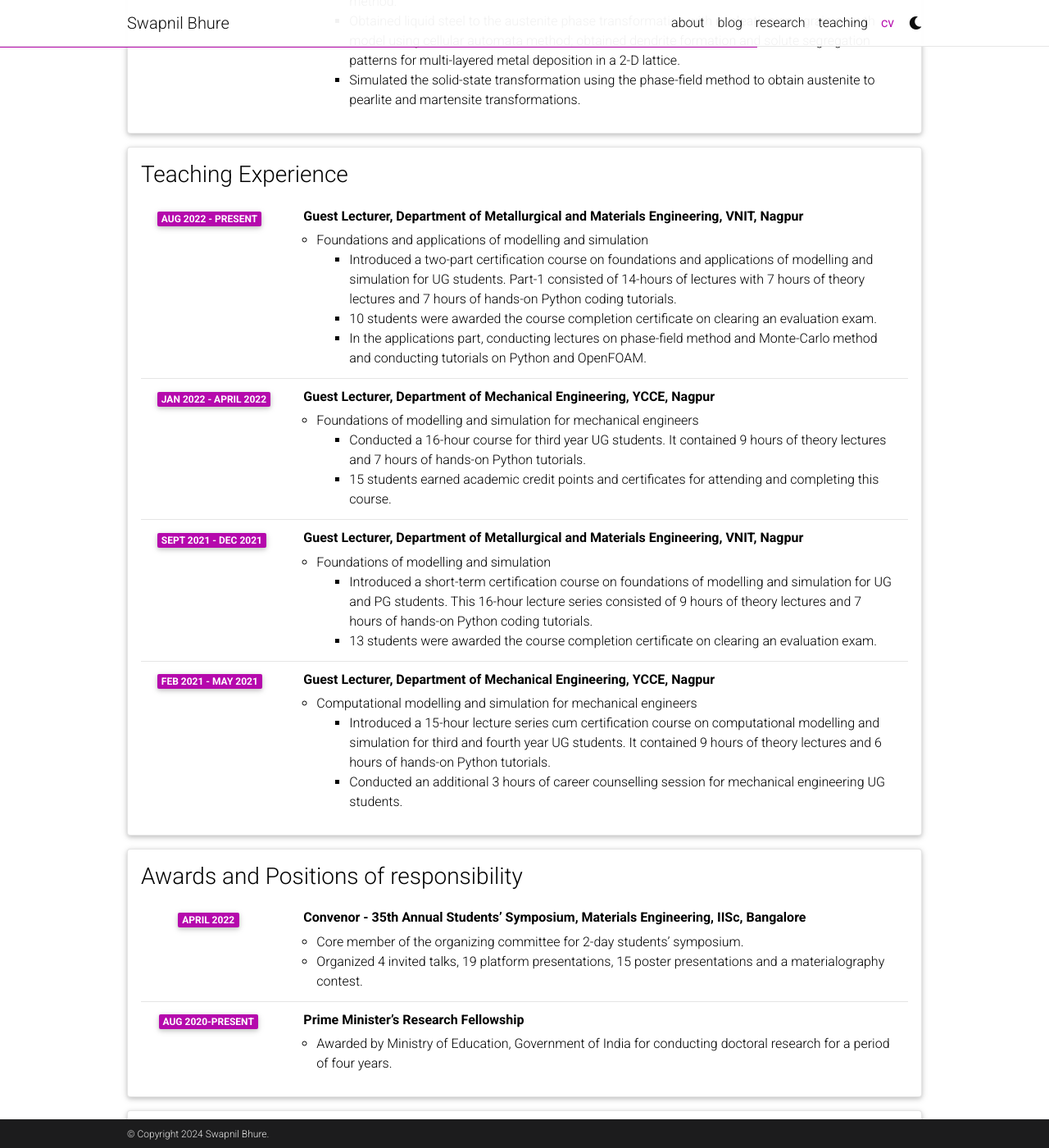
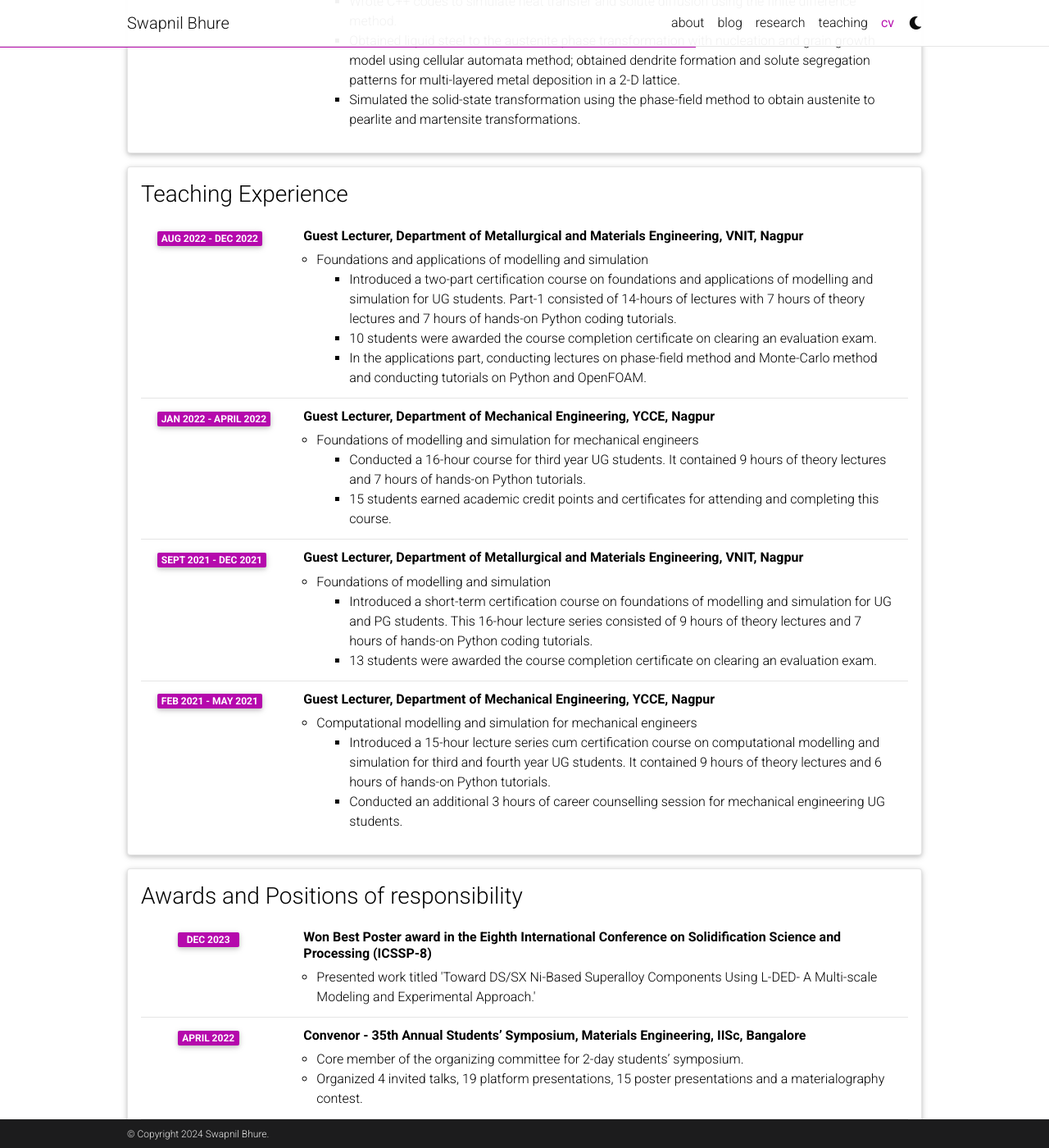
Before and after one commit to swapnilbhure/swapnilbhure.github.io, a Jekyll site: the page built from _pages/cv.md, in a window 1280 px wide and 1400 px high, scrolled down 1164 px. Shown: the whole window at 82% size. Built offline with Jekyll 4.4.1, drawn with Linux system fonts in a browser that asks for light colours; comment, search, counter and statistics services are not loaded; a style sheet for code colours, icons or effects is not loaded; some of the changed text lies outside the part shown.

Commit message:
Update cv.yml

```diff
--- a/_data/cv.yml
+++ b/_data/cv.yml
@@ -36,6 +36,7 @@
             - Developed a grand-potential and orientation-field-based phase-field model to simulate columnar to equiaxed transition (CET) and micro-segregation.
             - Developed a Monte-Carlo based model to simulate grain growth during AM process.
             - Conducted directed energy deposition (DED) based AM experiments to validate process and microstructure model.
+            - Produced near single-crystal CMSX-4 superalloy rods
 
     - title: Junior Research Fellow, Materials Engineering
       institution: Indian Institute of Science (IISc), Bangalore, Karnataka, India
@@ -53,7 +54,7 @@
   type: time_table
   contents:
     - title: Guest Lecturer, Department of Metallurgical and Materials Engineering, VNIT, Nagpur
-      year: Aug 2022 - Present
+      year: Aug 2022 - Dec 2022
       description:
         - title: Foundations and applications of modelling and simulation
           contents:
@@ -89,6 +90,11 @@
 - title: Awards and Positions of responsibility
   type: time_table
   contents:
+    - title: Won Best Poster award in the Eighth International Conference on Solidification Science and Processing (ICSSP-8)
+      year: Dec 2023
+      description:
+        - Presented work titled 'Toward DS/SX Ni-Based Superalloy Components Using L-DED- A Multi-scale Modeling and Experimental Approach.'
+
     - title: Convenor - 35th Annual Students’ Symposium, Materials Engineering, IISc, Bangalore
       year: April 2022
       description:
```
